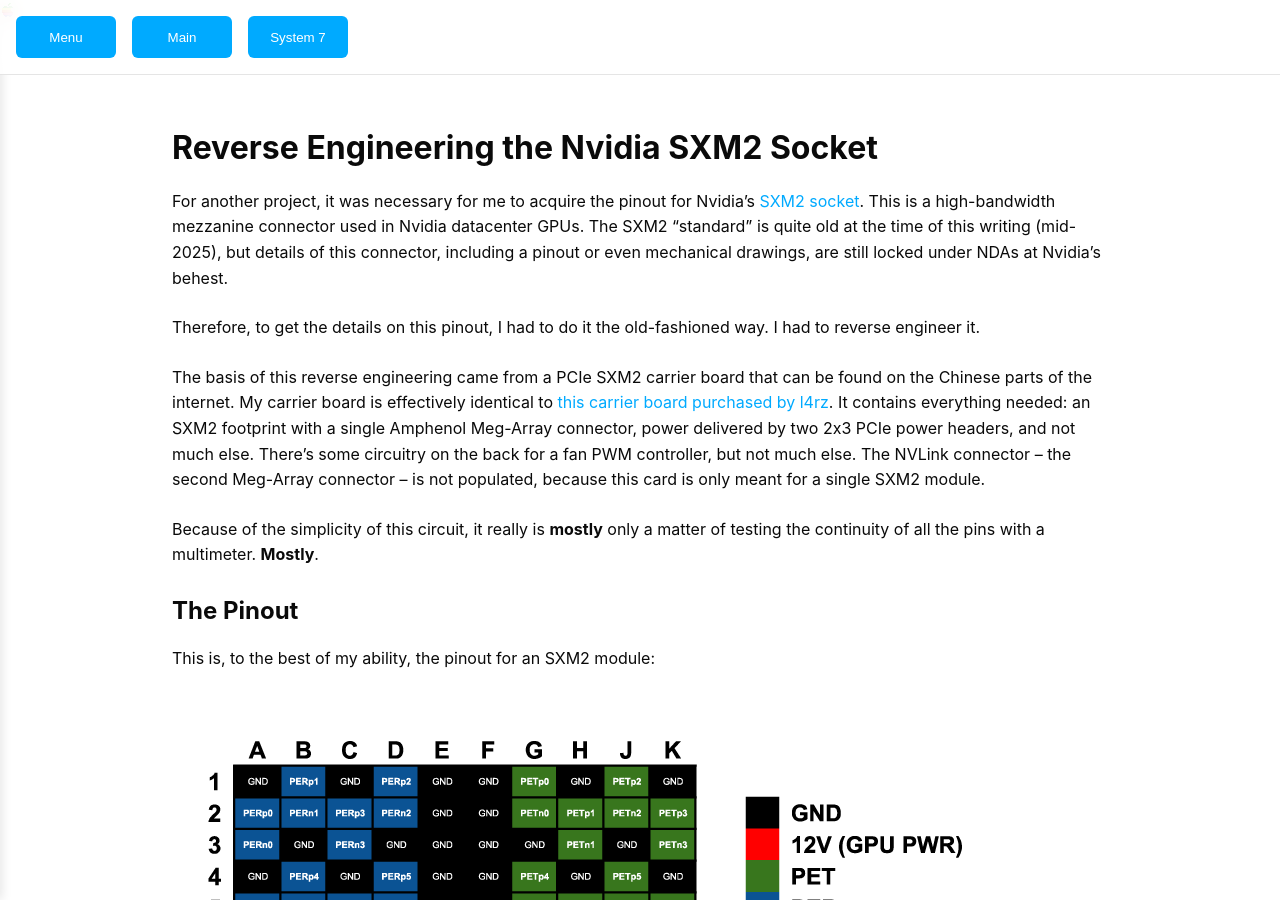
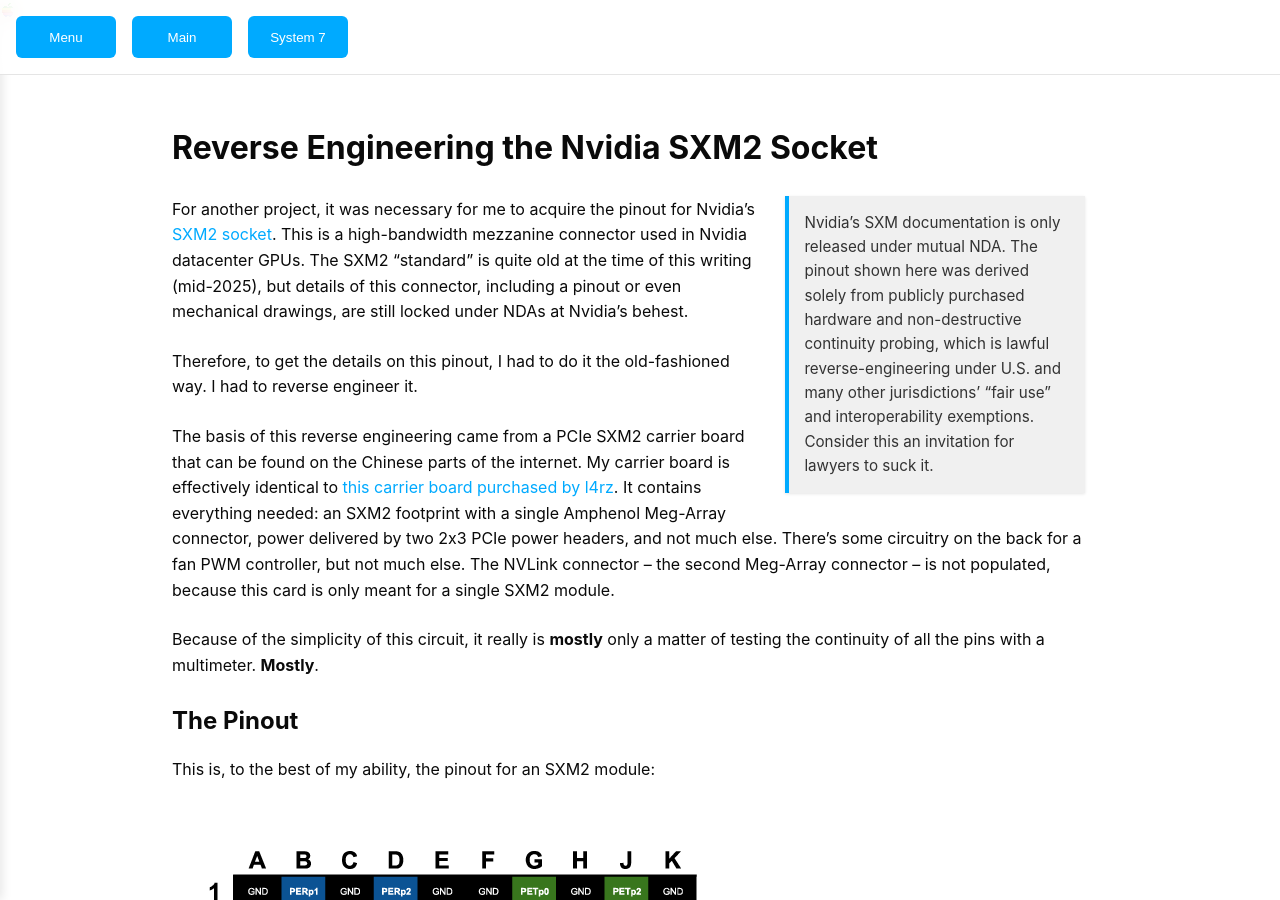
Before and after one commit to bbenchoff/bbenchoff.github.io, a Jekyll site: the page built from pages/SXM2PCIe.md, in a window 1280 px wide and 900 px high. Built offline with Jekyll 4.4.1, drawn with Linux system fonts in a browser that asks for light colours; nearby versions of some CDN libraries; our own code applies the rules of GitHub Pages for plain Markdown files.

Commit message:
Update SXM2PCIe.md

```diff
--- a/pages/SXM2PCIe.md
+++ b/pages/SXM2PCIe.md
@@ -5,6 +5,10 @@
 ---
 
 # Reverse Engineering the Nvidia SXM2 Socket
+
+<p class="callout-sidebar">
+Nvidia’s SXM documentation is only released under mutual NDA. The pinout shown here was derived solely from publicly purchased hardware and non-destructive continuity probing, which is lawful reverse-engineering under U.S. and many other jurisdictions’ “fair use” and interoperability exemptions. Consider this an invitation for lawyers to suck it.
+</p>
 
 For another project, it was necessary for me to acquire the pinout for Nvidia's [SXM2 socket](https://en.wikipedia.org/wiki/SXM_(socket)). This is a high-bandwidth mezzanine connector used in Nvidia datacenter GPUs. The SXM2 "standard" is quite old at the time of this writing (mid-2025), but details of this connector, including a pinout or even mechanical drawings, are still locked under NDAs at Nvidia's behest.
 
```
